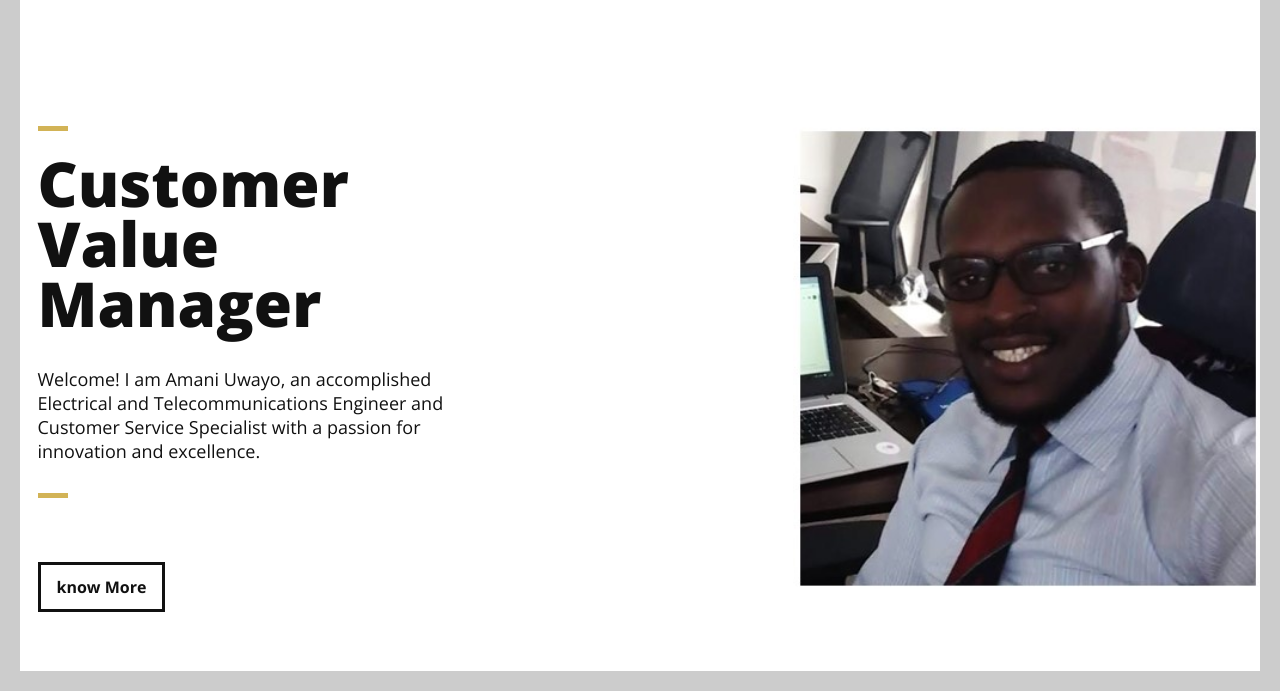
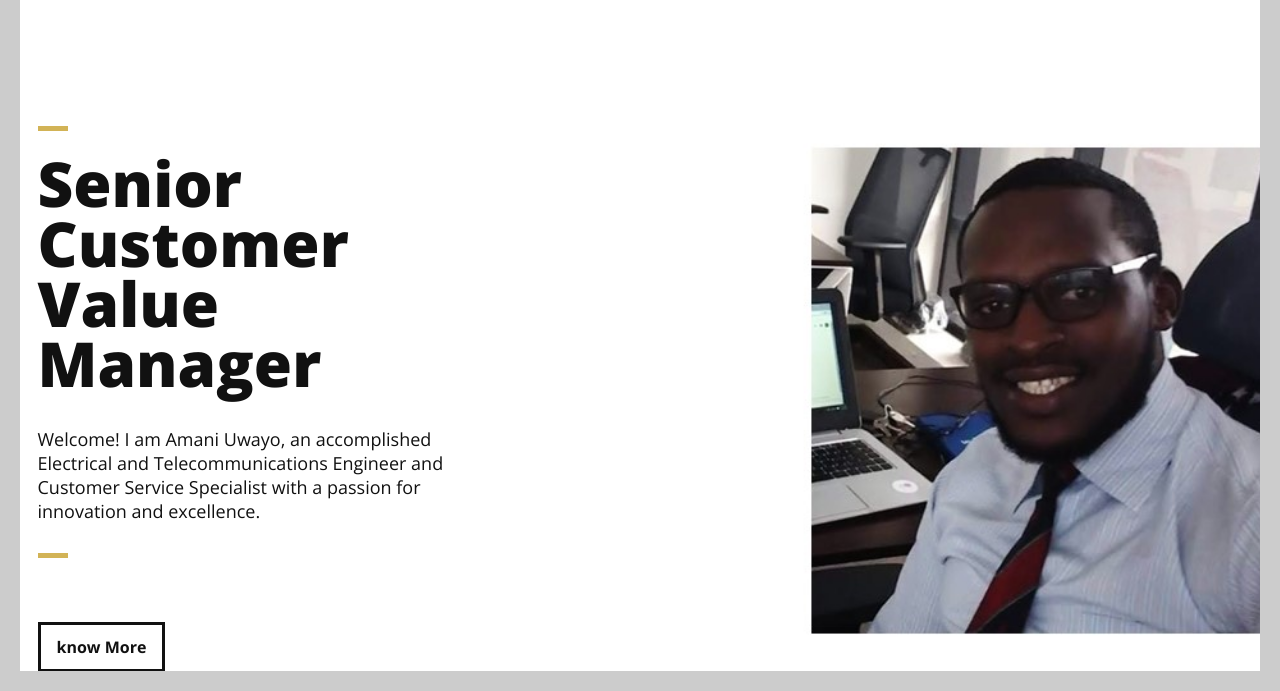
Before and after one commit to ynewayne/amaniweb, a plain HTML site: page index.html in a window 1280 px wide. Shown: the part 109-800 px from the top of the page. Drawn offline with nearby package versions, Linux system fonts and the light colour scheme.

Commit message:
Update index.html

```diff
--- a/index.html
+++ b/index.html
@@ -4,7 +4,7 @@
     <meta charset="UTF-8">
 
     <!--Page Title-->
-    <title>Uwayo Amani Dieudonne</title>
+    <title>Amani</title>
 
     <!--Meta Keywords and Description-->
     <meta name="keywords" content="">
@@ -152,7 +152,7 @@
             <div class="col-38">
 
                 <div class="section-heading">
-                    <h1>Customer Value Manager</h1>
+                    <h1>Senior Customer Value Manager</h1>
                     <h2>Welcome! I am Amani Uwayo, an accomplished Electrical
                         and Telecommunications Engineer and Customer Service Specialist with a passion
                         for innovation and excellence.</h2>
```
